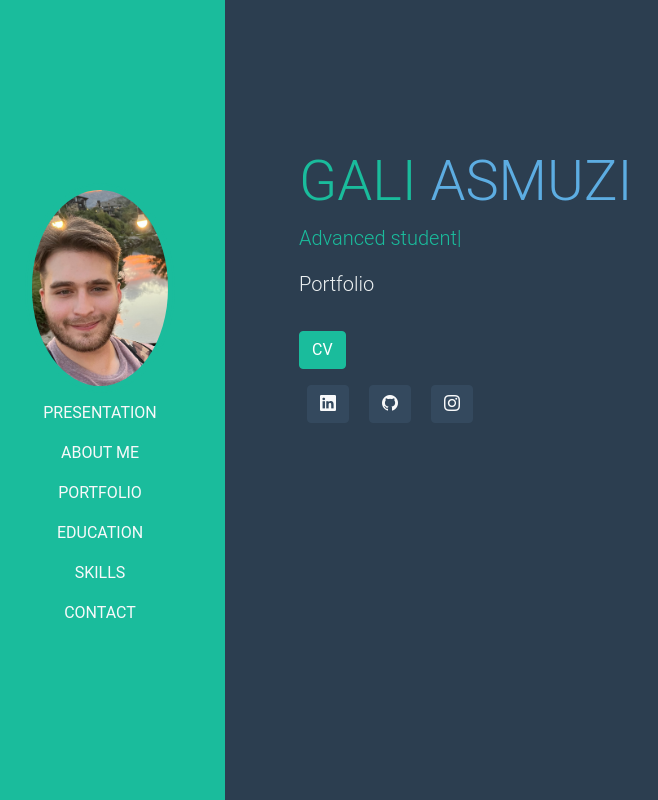
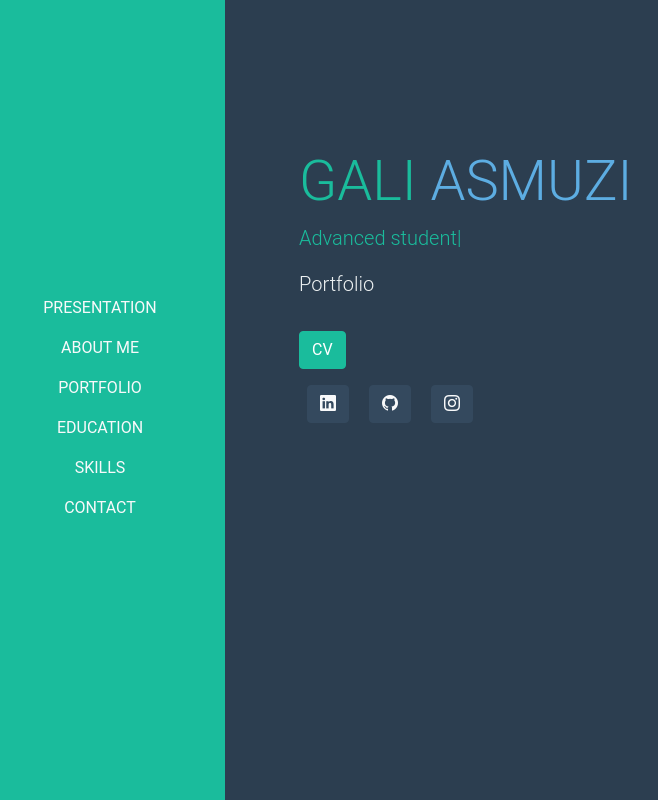
Before and after one commit to galiasmu/Portfolio1-nodejs, a website: page src/index.html in a window 1280 px wide. Shown: the whole page, without its empty margins (25-683 px from the left). Drawn offline with nearby package versions, Linux system fonts and the light colour scheme.

Commit message:
testing git commit

```diff
--- a/src/index.html
+++ b/src/index.html
@@ -18,7 +18,7 @@
             <div id="sidebar" class="sidebar-sticky">
                 <ul class="nav flex-column text-center">
                     <div class="text-center mt-3">
-                        <img src="resources/images/me.jpg" alt="Your Name" class="img-fluid rounded-circle" style="width: 150px;">
+                    <!-- <img src="resources/images/me.jpg" alt="Your Name" class="img-fluid rounded-circle" style="width: 150px;"> -->
                     </div>
                     <li class="nav-item">
                         <a class="nav-link active text-light" href="#presentacion">PRESENTATION</a>
```
